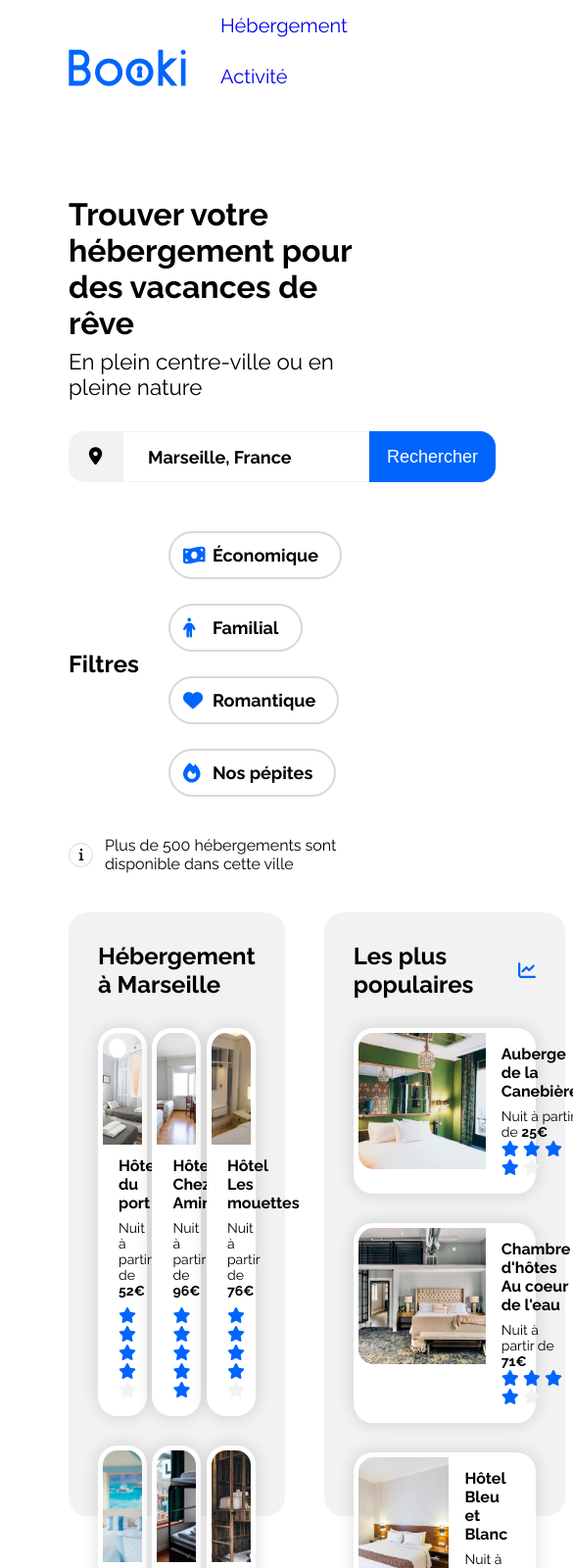
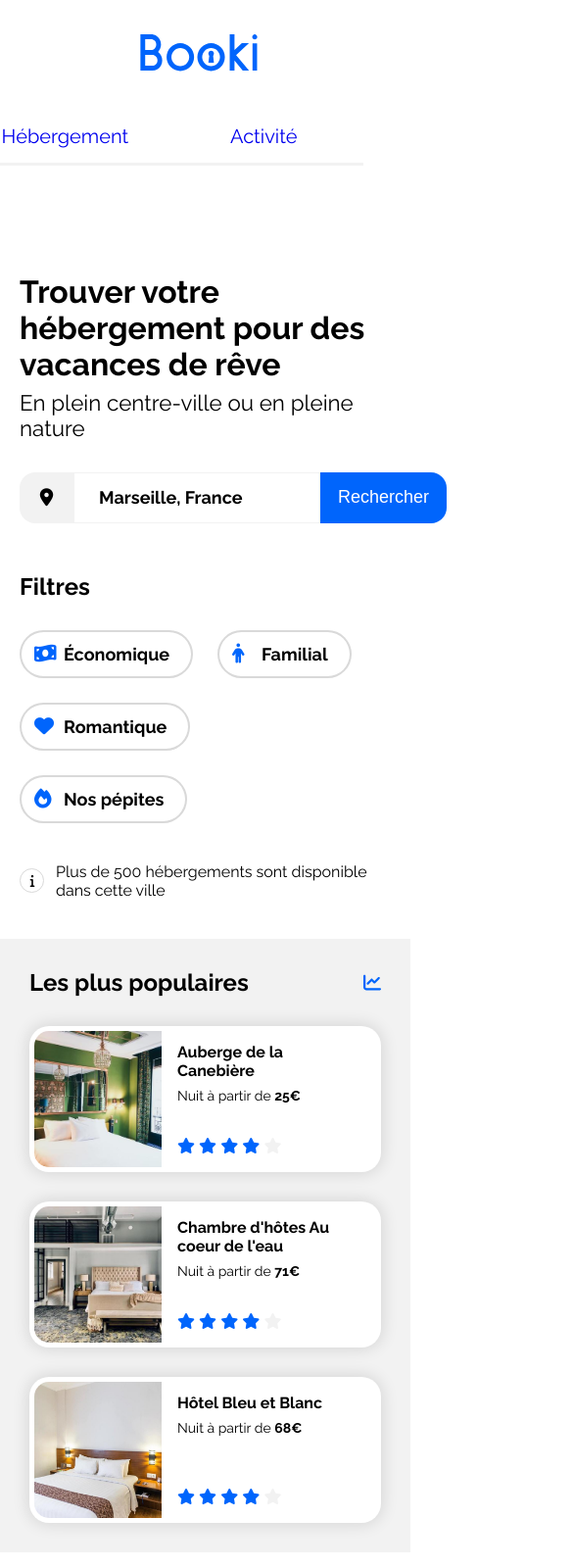
Before and after one commit to JoeyMaton/Booki, a plain HTML site: page index.html in a window 390 px wide. Shown: the top 1600 px of the page at 98% size, 585 px wide, since content can reach past the window. Drawn offline with Linux system fonts and the light colour scheme.

Commit message:
Add files via upload

```diff
--- a/style.css
+++ b/style.css
@@ -11,6 +11,9 @@
 
 body {
   font-family: 'Raleway', sans-serif;
+  max-width: 1440px;
+  min-width: 320px;
+  margin: 0 auto;
 }
 
 .header {
@@ -25,6 +28,21 @@ body {
     justify-content: space-between;
 }
 
+@media screen and (max-width: 1024px) {
+    .navbar {
+        margin: 0 0 0 -35px;
+        width: 104%;
+    }
+}
+
+@media screen and (max-width: 768px) {
+    .navbar {
+        flex-direction: column;
+        align-items: center;
+        justify-content: center;
+    }
+}
+
 .logo {
     width: 120px;
     cursor: pointer;
@@ -35,6 +53,20 @@ body {
     padding: 0 35px 0 0;
 }
 
+@media screen and (max-width: 1024px) {
+    .navbar ul {
+        padding: 0;
+        font-size: 0;
+    }
+}
+
+@media screen and (max-width: 768px) {
+    .navbar ul {
+        margin-top: 40px;
+        width: 100%
+    }
+}
+
 .navbar ul li {
     list-style: none;
     display: inline-block;
@@ -42,6 +74,18 @@ body {
     position: relative;
     font-size: 20px;
 }
+
+@media screen and (max-width: 768px) {
+    .navbar ul li {
+        text-align: center;
+        width: 50%;
+        margin-left: 0;
+        margin-right: 0;
+        border-bottom: 3px solid #f2f2f2;
+        padding: 0 0 15px 0;
+    }
+}
+
 
 .navbar ul li::after {
     content: '';
@@ -51,7 +95,18 @@ body {
     position: absolute;
     left: 0;
     top: -14px;
+}
 
+@media screen and (max-width: 768px) {
+    .navbar ul li::after {
+        content: none;
+    }
+}
+
+@media screen and (max-width: 768px) {
+    .navbar ul li:after {
+        top: 40px;
+    }
 }
 
 .navbar ul li:hover:after {
@@ -63,10 +118,33 @@ body {
     color : #0065fc;
 }
 
+@media screen and (max-width: 768px) {
+    .navbar ul li:hover {
+        border-bottom: 3px solid #0065fc;
+    }
+
+    .navbar ul li:hover >a {
+        color: #0065fc;
+        border-top: none;
+    }
+}
+
 section#intro {
-    padding : 0 0 0 70px;
+    margin : 0 0 0 70px;
     display: flex;
     flex-direction: column;
+}
+
+@media screen and (max-width: 1024px) {
+    section#intro {
+        margin: 0 0 0 35px;
+    }
+}
+
+@media screen and (max-width: 768px) {
+    section#intro {
+        margin: 0 0 0 20px;
+    }
 }
 
 #intro h1 {
@@ -79,8 +157,20 @@ section#intro {
 }
 
 form {
-    padding: 0 0 0 70px;
+    margin: 0 0 0 70px;
     margin-top: 2rem;
+}
+
+@media screen and (max-width: 1024px) {
+    form {
+        margin: 32px 0 0 35px;
+    }
+}
+
+@media screen and (max-width: 768px) {
+    form {
+        margin: 32px 0 0 20px
+    }
 }
 
 .search-bar {
@@ -127,7 +217,21 @@ form {
     flex-direction: row;
     align-items: center;
     gap: 30px;
-    padding: 50px 0 0 70px;
+    margin: 50px 0 0 70px;
+}
+
+@media screen and (max-width: 1024px){
+    .filtres {
+        flex-direction: column;
+        align-items: baseline;
+        margin: 50px 0 0 35px;
+    }
+}
+
+@media screen and (max-width: 768px){
+    .filtres {
+        margin: 50px 0 0 20px;
+    }
 }
 
 .icon-filtre {
@@ -171,8 +275,21 @@ form {
     flex-direction: row;
     align-items: center;
     gap: 12px;
-    padding: 40px 0 0 70px;
+    margin: 40px 0 0 70px;
 }
+
+@media screen and (max-width: 1024px) {
+    .info {
+        margin: 40px 0 0 35px;
+    }
+}
+
+@media screen and (max-width: 768px) {
+    .info {
+        margin: 40px 0 0 20px;
+    }
+}
+
 
 .info .icon-container {
     min-width: 23px;
@@ -200,6 +317,19 @@ form {
     gap: 40px;
 }
 
+@media screen and (max-width: 1024px) {
+    .hosting-menu {
+        flex-direction: column;
+        margin: 40px 0 0 35px;
+    }
+}
+
+@media screen and (max-width: 768px) {
+    .hosting-menu {
+        margin: 40px 0 0 0px;
+    }
+}
+
 .hosting {
     background: #f2f2f2;
     width: 85%;
@@ -210,11 +340,26 @@ form {
     gap: 30px;
 }
 
+@media screen and (max-width: 1024px) {
+    .hosting {
+        width: 96%;
+    }
+}
+
+@media screen and (max-width: 768px){
+    .hosting {
+        border-radius: 0;
+        width: 100%;
+        background: #ffffff;
+        order: 2;
+    }
+}
+
 .hosting h2 {
     font-size: 24px;
 }
 
-.cards {
+.hosting .cards {
     display: flex;
     flex-direction: row;
     flex-wrap: wrap;
@@ -222,8 +367,20 @@ form {
     gap: 30px 0;
 }
 
+@media screen and (max-width: 768px){
+    .hosting .cards {
+        flex-direction: column;
+    }
+}
+
 .hosting .cards a {
     width: 31%;
+}
+
+@media screen and (max-width: 768px) {
+    .hosting .cards a {
+        width: 100%;
+    }
 }
 
 .hosting .cards .card {
@@ -245,6 +402,12 @@ form {
     height: 114px;
     object-fit: cover;
     border-radius: 15px 15px 0 0;
+}
+
+@media screen and (max-width: 768px) {
+    .hosting .cards .card img {
+        height: 250px;
+    }
 }
 
 .hosting .cards .card .container {
@@ -291,6 +454,20 @@ form {
     gap: 30px;
 }
 
+@media screen and (max-width: 1024px) {
+    .popular {
+        width: 96%;
+    }
+}
+
+@media screen and (max-width: 768px) {
+    .popular {
+        border-radius: 0px;
+        width: 100%;
+        order: 1;
+    }
+}
+
 .popular .title {
     display: flex;
     justify-content: space-between;
@@ -303,8 +480,26 @@ form {
     gap: 30px;
 }
 
-.popular .cards a{
+@media screen and (max-width: 768px) {
+    .popular .cards {
+        flex-direction: column;
+    }
+}
+
+.popular .cards a {
    width: 100%;
+}
+
+@media screen and (max-width: 1024px) {
+    .popular .cards a {
+        width: 31%;
+    }
+}
+
+@media screen and (max-width: 768px) {
+    .popular .cards a {
+        width: 100%;
+    }
 }
 
 .popular .cards .card {
@@ -364,15 +559,42 @@ form {
     gap: 30px;
 }
 
+@media screen and (max-width: 1024px){
+    .activity-menu {
+        margin: 400px 0 0 35px;
+    }
+}
+
+
+@media screen and (max-width: 768px){
+    .activity-menu {
+        margin: 2500px 0 0 20px;
+    }
+}
+
 .activity-menu .cards {
     display: flex;
     justify-content: space-between;
     height: 450px;
 }
 
+@media screen and (max-width: 768px) {
+    .activity-menu .cards {
+        flex-direction: column;
+        gap: 20px;
+    }
+}
+
 .activity-menu .cards a{
     width: 22%;
     height: 100%;
+ }
+
+ @media screen and (max-width: 768px) {
+    .activity-menu .cards a {
+        width: 100%;
+        height: 80%;
+    }
  }
 
 .activity-menu .cards .card {
@@ -415,12 +637,25 @@ form {
 
 footer .container {
     background : #f2f2f2;
-    max-width: 90%;
+    max-width: 100%;
     margin: auto;
     padding: 50px 50px;
     display: flex;
     flex-direction: row;
     gap: 250px;
+}
+
+@media screen and (max-width: 1024px) {
+    footer .container {
+        width: 85%;
+    }
+}
+
+@media screen and (max-width: 768px) {
+    footer .container {
+        flex-direction: column;
+        gap: 65px;
+    }
 }
 
 .links {
```
Lines whose indentation alone changed are shown as unchanged.
